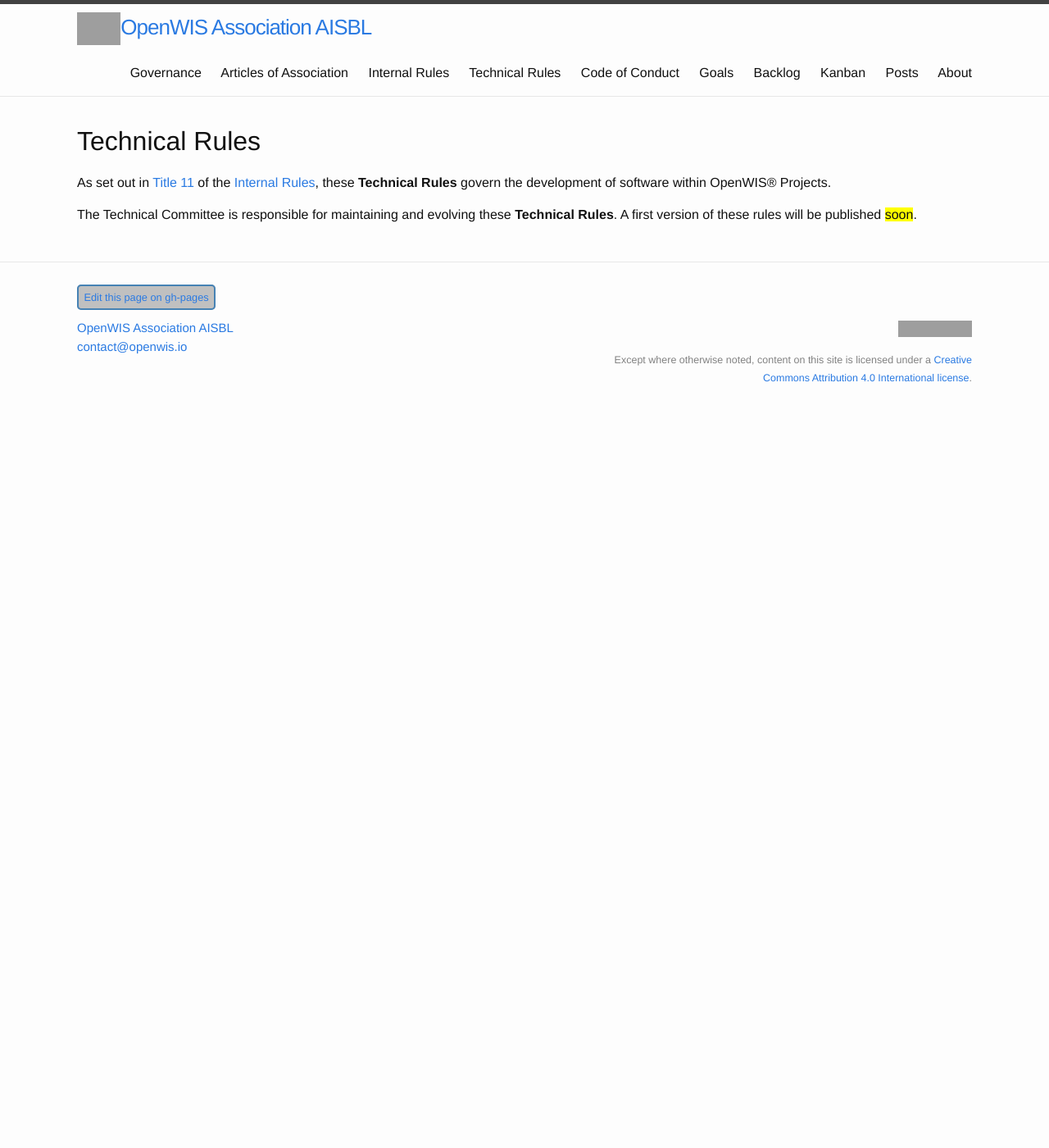
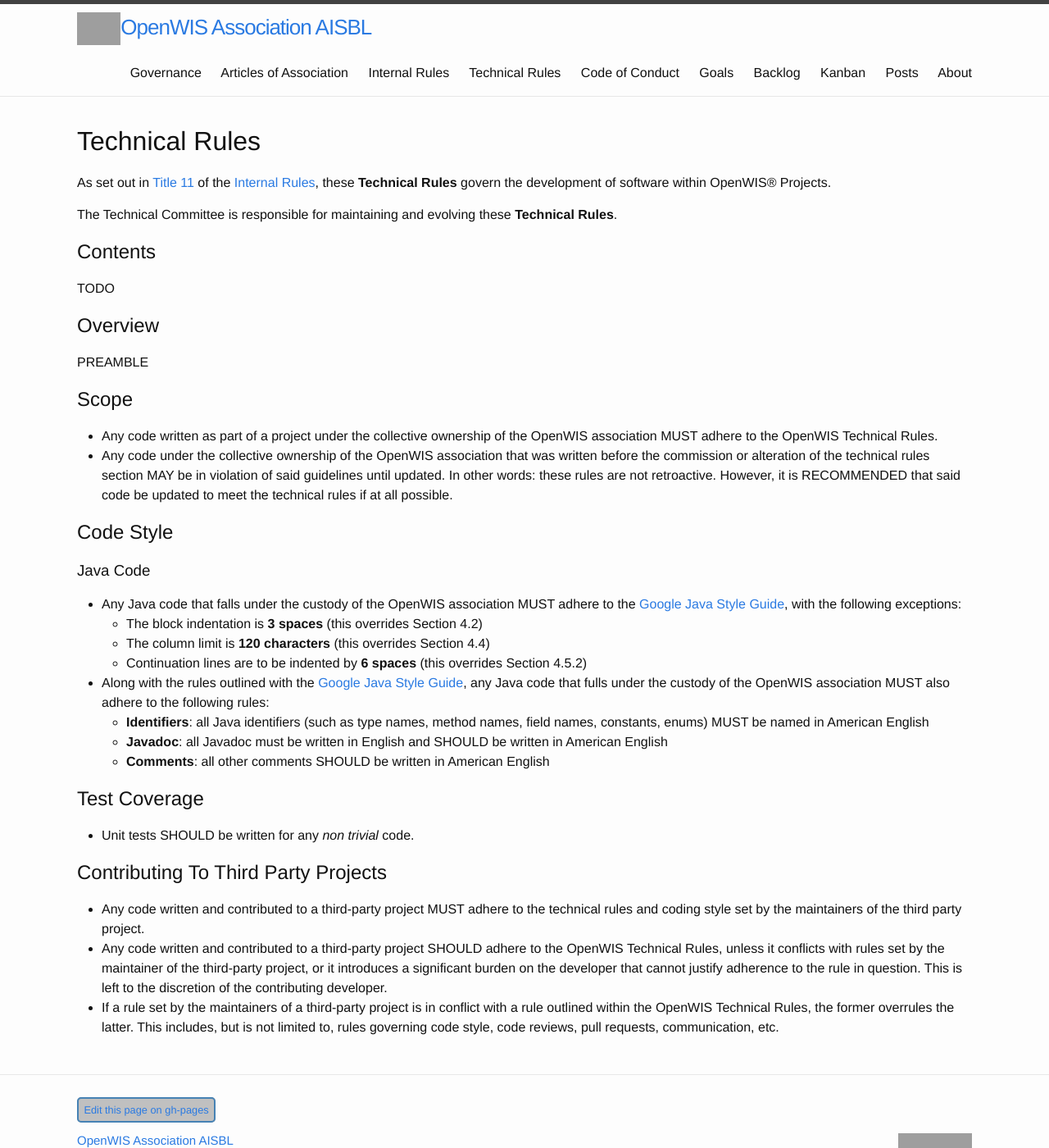
Before and after one commit to OpenWIS/openwis-documentation, a Jekyll site: the page built from tr/index.md, in a window 1280 px wide and 1400 px high. Shown: the whole window at 82% size. Built offline with Jekyll 4.4.1, drawn with Linux system fonts in a browser that asks for light colours; grey boxes are pictures that could not be loaded.

Commit message:
Started working on the tech rules
Added some tech rules surrounding the Java style guide and contributing
to other projects.

```diff
--- a/tr/index.md
+++ b/tr/index.md
@@ -8,4 +8,40 @@
 
 As set out in [Title 11]({{ "/rules/11-technical-rules.html" | prepend: site.baseurl }}) of the [Internal Rules]({{ "/rules/" | prepend: site.baseurl }}), these **Technical Rules** govern the development of software within OpenWIS® Projects.
 
-The Technical Committee is responsible for maintaining and evolving these **Technical Rules**. A first version of these rules will be published <span style="background-color:yellow">soon</span>.
+The Technical Committee is responsible for maintaining and evolving these **Technical Rules**.
+
+## Contents
+
+TODO
+
+## Overview
+
+PREAMBLE
+
+## Scope
+
+- Any code written as part of a project under the collective ownership of the OpenWIS association MUST adhere to the OpenWIS Technical Rules.
+- Any code under the collective ownership of the OpenWIS association that was written before the commission or alteration of the technical rules section MAY be in violation of said guidelines until updated.  In other words: these rules are not retroactive.  However, it is RECOMMENDED that said code be updated to meet the technical rules if at all possible.
+
+## Code Style
+
+### Java Code
+
+- Any Java code that falls under the custody of the OpenWIS association MUST adhere to the [Google Java Style Guide](https://google.github.io/styleguide/javaguide.html), with the following exceptions:
+    - The block indentation is **3 spaces** (this overrides Section 4.2)
+    - The column limit is **120 characters** (this overrides Section 4.4)
+    - Continuation lines are to be indented by **6 spaces** (this overrides Section 4.5.2)
+- Along with the rules outlined with the [Google Java Style Guide](https://google.github.io/styleguide/javaguide.html), any Java code that fulls under the custody of the OpenWIS association MUST also adhere to the following rules:
+    - **Identifiers**: all Java identifiers (such as type names, method names, field names, constants, enums) MUST be named in American English
+    - **Javadoc**: all Javadoc must be written in English and SHOULD be written in American English
+    - **Comments**: all other comments SHOULD be written in American English
+
+## Test Coverage
+
+- Unit tests SHOULD be written for any _non trivial_ code.
+
+## Contributing To Third Party Projects
+
+- Any code written and contributed to a third-party project MUST adhere to the technical rules and coding style set by the maintainers of the third party project.
+- Any code written and contributed to a third-party project SHOULD adhere to the OpenWIS Technical Rules, unless it conflicts with rules set by the maintainer of the third-party project, or it introduces a significant burden on the developer that cannot justify adherence to the rule in question.  This is left to the discretion of the contributing developer.
+- If a rule set by the maintainers of a third-party project is in conflict with a rule outlined within the OpenWIS Technical Rules, the former overrules the latter.  This includes, but is not limited to, rules governing code style, code reviews, pull requests, communication, etc.
```
